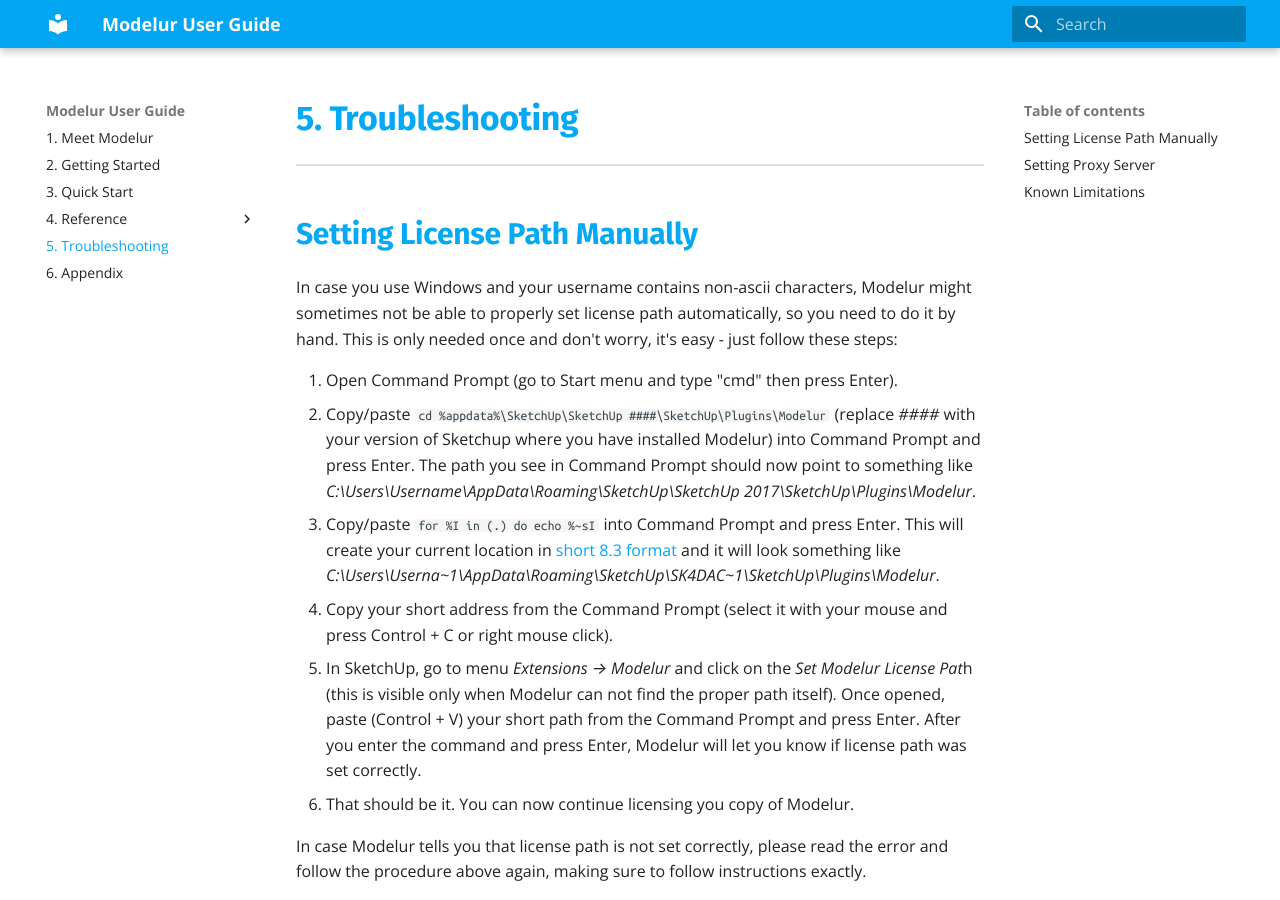
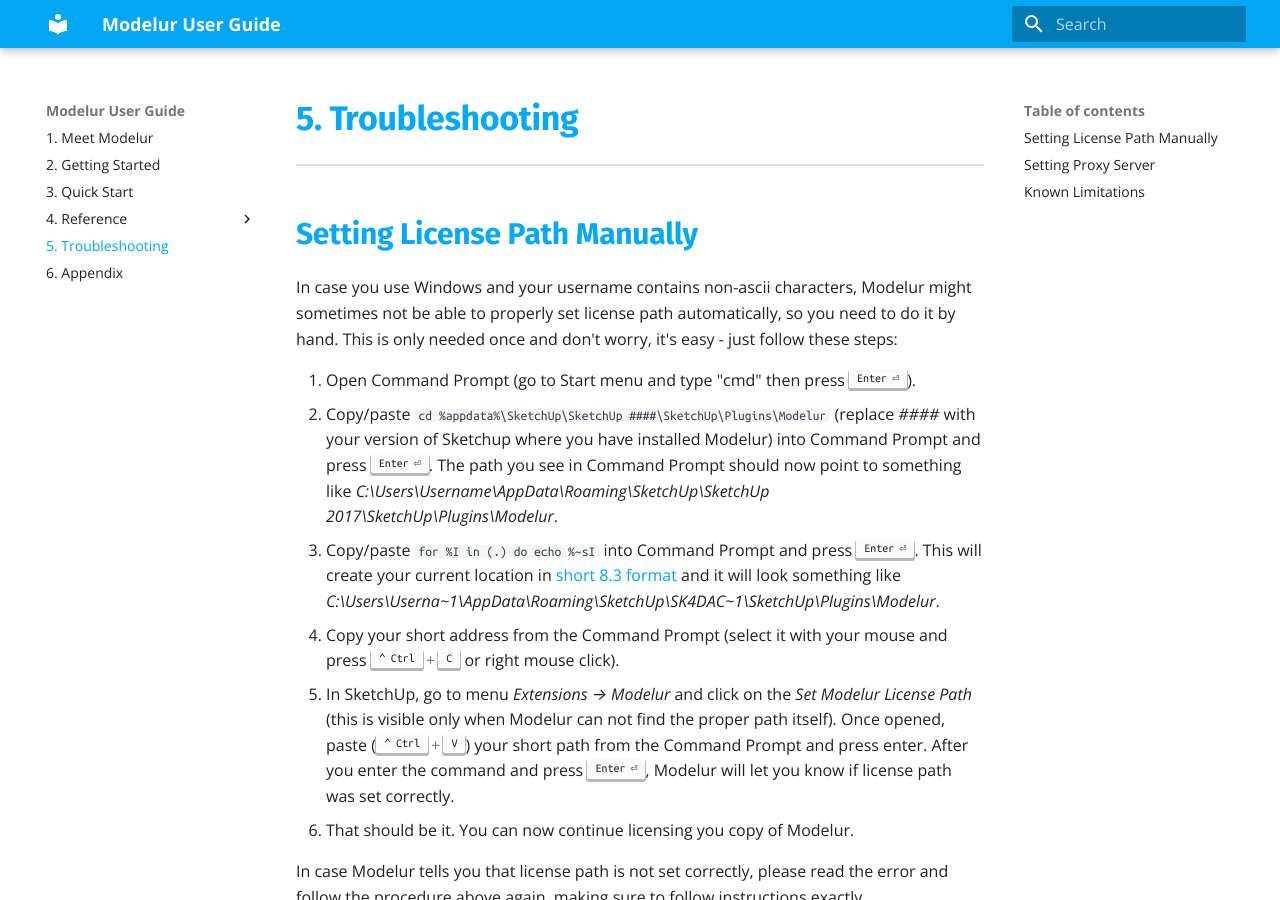
Before and after one commit to Modelur/docs, an MkDocs documentation site: the page built from docs/troubleshooting.md, in a window 1280 px wide and 900 px high. Built offline with MkDocs 1.6.1 and Material for MkDocs 9.7.7, drawn with Linux system fonts in a browser that asks for light colours; old or Windows-style settings are respelled for this version of MkDocs.

Commit message:
Added pymdownx.keys parser for nice display of shortcuts.

```diff
--- a/docs/troubleshooting.md
+++ b/docs/troubleshooting.md
@@ -3,11 +3,11 @@
 
 In case you use Windows and your username contains non-ascii characters, Modelur might sometimes not be able to properly set license path automatically, so you need to do it by hand. This is only needed once and don't worry, it's easy - just follow these steps:
 
-1. Open Command Prompt (go to Start menu and type "cmd" then press Enter).
-2. Copy/paste `cd %appdata%\SketchUp\SketchUp ####\SketchUp\Plugins\Modelur ` (replace _####_ with your version of Sketchup where you have installed Modelur) into Command Prompt and press Enter. The path you see in Command Prompt should now point to something like _C:\Users\Username\AppData\Roaming\SketchUp\SketchUp 2017\SketchUp\Plugins\Modelur_.
-3. Copy/paste `for %I in (.) do echo %~sI ` into Command Prompt and press Enter. This will create your current location in <a href="https://en.wikipedia.org/wiki/8.3_filename" target="_blank">short 8.3 format</a> and it will look something like _C:\Users\Userna~1\AppData\Roaming\SketchUp\SK4DAC~1\SketchUp\Plugins\Modelur_.
-4. Copy your short address from the Command Prompt (select it with your mouse and press Control + C or right mouse click).
-5. In SketchUp, go to menu _Extensions → Modelur_ and click on the *Set Modelur License Pat*h (this is visible only when Modelur can not find the proper path itself). Once opened, paste (Control + V) your short path from the Command Prompt and press Enter. After you enter the command and press Enter, Modelur will let you know if license path was set correctly.
+1. Open Command Prompt (go to Start menu and type "cmd" then press ++enter++).
+2. Copy/paste `cd %appdata%\SketchUp\SketchUp ####\SketchUp\Plugins\Modelur ` (replace _####_ with your version of Sketchup where you have installed Modelur) into Command Prompt and press ++enter++. The path you see in Command Prompt should now point to something like _C:\Users\Username\AppData\Roaming\SketchUp\SketchUp 2017\SketchUp\Plugins\Modelur_.
+3. Copy/paste `for %I in (.) do echo %~sI ` into Command Prompt and press ++enter++. This will create your current location in <a href="https://en.wikipedia.org/wiki/8.3_filename" target="_blank">short 8.3 format</a> and it will look something like _C:\Users\Userna~1\AppData\Roaming\SketchUp\SK4DAC~1\SketchUp\Plugins\Modelur_.
+4. Copy your short address from the Command Prompt (select it with your mouse and press ++control+c++ or right mouse click).
+5. In SketchUp, go to menu _Extensions → Modelur_ and click on the *Set Modelur License Path* (this is visible only when Modelur can not find the proper path itself). Once opened, paste (++control+v++) your short path from the Command Prompt and press enter. After you enter the command and press ++enter++, Modelur will let you know if license path was set correctly.
 6. That should be it. You can now continue licensing you copy of Modelur.
 
 In case Modelur tells you that license path is not set correctly, please read the error and follow the procedure above again, making sure to follow instructions exactly.
--- a/mkdocs.yml
+++ b/mkdocs.yml
@@ -42,3 +42,4 @@
       permalink: True
   - pymdownx.mark
   - pymdownx.smartsymbols
+  - pymdownx.keys
```
